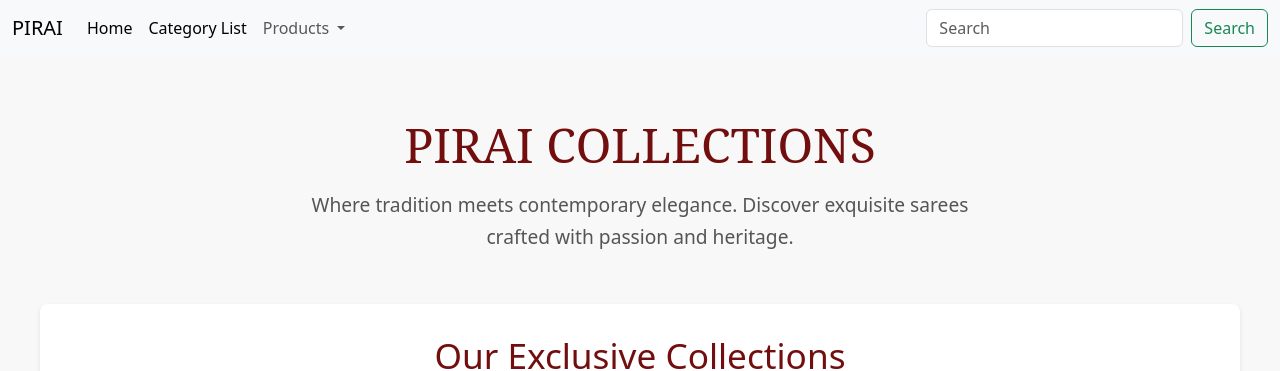
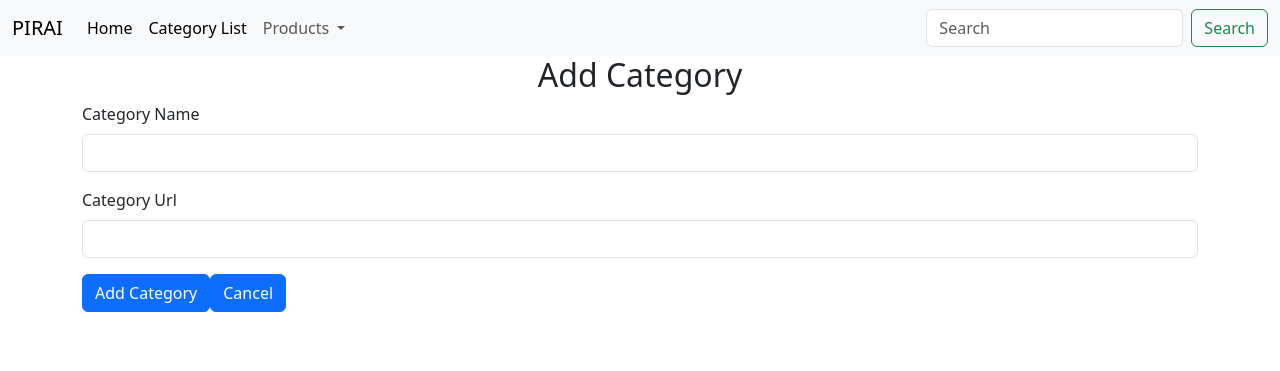
Before and after one commit to Ponmanitp/CollectionUI, an Angular app: page /Category-List/Add-Category in a window 1280 px wide. Before the commit this address led to /Home. Shown: the top 371 px of the page. Built offline with nearby package versions, Linux system fonts and the light colour scheme.

Commit message:
feat: implement AddCategory feature with routing and service integration

```diff
--- /dev/null
+++ b/src/app/components/features/categorylist/add-category/add-category.component.html
@@ -0,0 +1,17 @@
+<div class="container">
+  <h2 class="text-center">{{title}}</h2>
+  <form #form="ngForm" (ngSubmit)="addCategory()" class="mb-3">
+    <div class="mb-3">
+      <label for="categoryName" class="form-label">Category Name</label>
+      <input type="text" id="categoryName" [(ngModel)]="model.CategoryName" name="categoryName" class="form-control" required>
+    </div>
+    <div class="mb-3">
+      <label for="categoryUrl" class="form-label">Category Url</label>
+      <input id="categoryUrl" [(ngModel)]="model.CategoryUrl" name="categoryUrl" class="form-control" required>
+    </div>
+    <button type="submit" (click)="addCategory()" class="btn btn-primary">Add Category</button>
+    <button type="cancel" (click)="oncancel()" class="btn btn-primary">Cancel</button>
+  </form>
+
+  <p *ngIf="error" class="error-message">{{ error }}</p>
+<router-outlet></router-outlet>
--- /dev/null
+++ b/src/app/components/features/categorylist/add-category/add-category.component.ts
@@ -0,0 +1,49 @@
+import { CommonModule } from '@angular/common';
+import { Component, inject, NgModule } from '@angular/core';
+import { FormsModule } from '@angular/forms';
+import { Router, RouterModule } from '@angular/router';
+import { AddCategoryRequest } from '../models/add-category-request.model';
+import { CategoryService } from '../services/category.service';
+import { provideHttpClient, withFetch } from '@angular/common/http';
+
+@Component({
+  selector: 'app-add-category',
+  standalone: true,
+  imports: [FormsModule, CommonModule, RouterModule],
+  templateUrl: './add-category.component.html',
+  styleUrl: './add-category.component.css',
+  providers: [CategoryService]
+})
+export class AddCategoryComponent {
+  title = 'Add Category';
+  description = 'Add a new category to the list of categories.';
+  error: string = '';
+  model: AddCategoryRequest;
+
+  router = inject(Router);
+  constructor(private categoryService: CategoryService) {
+    this.model = {
+      CategoryName: '',
+      CategoryUrl: ''
+    };
+  }
+
+  addCategory() {
+    this.categoryService.addCategory(this.model)
+      .subscribe({
+        next: () => {
+          console.log('Category added successfully');
+          // this.router.navigate(['/Category-List']);
+        },
+        error: (error) => {
+          console.log('Error deleting product:', error);
+          this.error = 'Failed to add category.';
+        }
+      });
+  }
+
+  oncancel() {
+    this.router.navigate(['/Category-List']);
+  }
+
+}
--- /dev/null
+++ b/src/app/components/features/categorylist/models/add-category-request.model.ts
@@ -0,0 +1,4 @@
+export interface AddCategoryRequest {
+  CategoryName: string;
+  CategoryUrl: string;
+}
--- /dev/null
+++ b/src/app/components/features/categorylist/services/category.service.ts
@@ -0,0 +1,17 @@
+import { inject, Injectable } from '@angular/core';
+import { AddCategoryRequest } from '../models/add-category-request.model';
+import { Observable } from 'rxjs';
+import { HttpClient } from '@angular/common/http';
+
+
+@Injectable({
+  providedIn: 'root'
+})
+export class CategoryService {
+
+  private http = inject(HttpClient);
+
+  addCategory(category: AddCategoryRequest): Observable<void> {
+    return this.http.post<void>('http://localhost:5254/api/v1/Category', category);
+  }
+}
--- a/src/main.ts
+++ b/src/main.ts
@@ -1,8 +1,14 @@
 /// <reference types="@angular/localize" />
 
 import { bootstrapApplication } from '@angular/platform-browser';
-import { appConfig } from './app/app.config';
 import { AppComponent } from './app/app.component';
+import { provideRouter } from '@angular/router';
+import { provideHttpClient } from '@angular/common/http';
+import { routes } from './app/app.routes';
 
-bootstrapApplication(AppComponent, appConfig)
-  .catch((err) => console.error(err));
+bootstrapApplication(AppComponent, {
+  providers: [
+    provideRouter(routes),
+    provideHttpClient(),
+  ],
+}).catch((err) => console.error(err));
```
Also changed, not shown: src/app/app.routes.ts (+36 -12 lines), src/app/components/features/categorylist/add-category/add-category.component.css (added).
